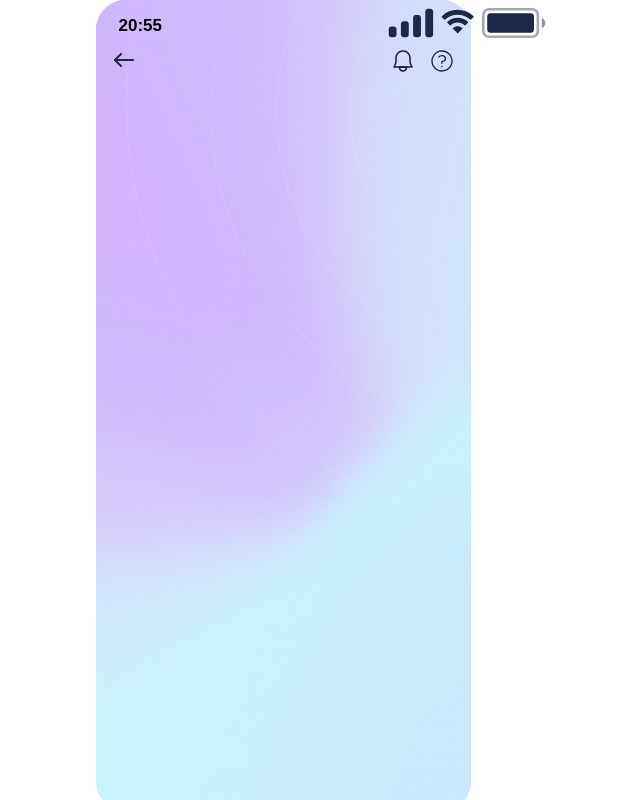
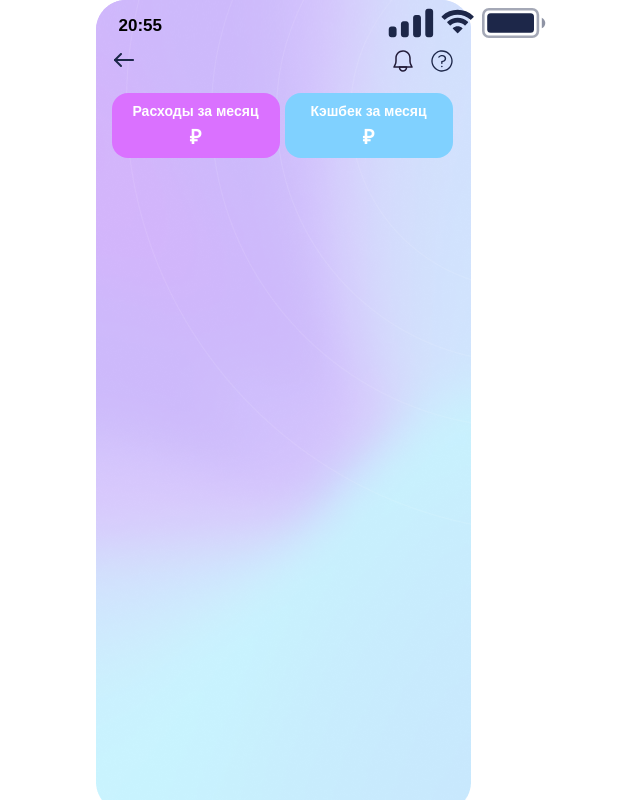
Before and after one commit to chashchinavera/pay2u, a React (Create React App) app: page / in a window 1280 px wide. Shown: the whole page, without its empty margins (357-997 px from the left). Built offline with nearby package versions, Linux system fonts and the light colour scheme.

Commit message:
add ButtonTab component

```diff
--- /dev/null
+++ b/src/components/button/Button.tsx
@@ -0,0 +1,45 @@
+import React, { ButtonHTMLAttributes, ReactNode } from "react";
+import classNames from "classnames";
+
+interface ButtonProps extends ButtonHTMLAttributes<HTMLButtonElement> {
+    varint: "small" | "big";
+    color: "violet" | "blue" | "purple";
+    children: ReactNode;
+}
+
+const Button: React.FC<ButtonProps> = ({
+    varint,
+    color,
+    className,
+    children,
+    ...rest
+}) => {
+
+    const baseClasses = "flex flex-col rounded-[16px] text-white";
+
+    const varintButtonClasses = {
+        "small": "h-[65px] min-w-[168px] font-semibold pt-[8px]",
+        "big": "h-[52px] font-bold",
+    };
+
+    const colorButtonClasses = {
+        "violet": "bg-violet",
+        "blue": "bg-blue-light",
+        "purple": "bg-primary",
+    };
+
+    const buttonClasses = classNames(
+        baseClasses,
+        varintButtonClasses[varint],
+        colorButtonClasses[color],
+        className
+    );
+
+    return (
+        <button className={buttonClasses} {...rest}>
+            {children}
+        </button>
+    )
+}
+
+export default Button;
--- /dev/null
+++ b/src/components/buttonTab/ButtonTab.tsx
@@ -0,0 +1,32 @@
+import Button from "../button/Button";
+
+function ButtonTab() {
+    return (
+        <div className="flex flex-row mx-[16px] gap-[5px] mt-[20px]">
+            <Button
+                varint="small"
+                color="violet"
+                className=""
+                children={
+                    <div className="w-[100%] flex flex-col justify-center">
+                        <p className="text-[14px] leading-[21px] mb-[3px]">Расходы за месяц</p>
+                        <p className="text-[20px] leading-[24px]">{} &#8381;</p>
+                    </div>
+                }
+            />
+            <Button
+                varint="small"
+                color="blue"
+                className=""
+                children={
+                    <div className="w-[100%] flex flex-col justify-center">
+                        <p className="text-[14px] leading-[21px] mb-[3px]">Кэшбек за месяц</p>
+                        <p className="text-[20px] leading-[24px]">{} &#8381;</p>
+                    </div>
+                }
+            />
+        </div>
+    )
+}
+
+export default ButtonTab;
--- a/src/components/main/Main.tsx
+++ b/src/components/main/Main.tsx
@@ -1,9 +1,11 @@
+import ButtonTab from "../buttonTab/ButtonTab";
 import NavigationTab from "../navigationTab/NavigationTab";
 
 function Main() {
     return (
         <div className="mt-[10px]">
            <NavigationTab />
+           <ButtonTab />
         </div>
     )
 }
--- a/tailwind.config.js
+++ b/tailwind.config.js
@@ -8,9 +8,12 @@ module.exports = {
         "background": "url('./images/background.png')",
       },
       colors: {
-        white: "#fff",
+        white: "#FFF",
         black: "#000",
-        blue: { dark: "#1D2749", light: "#80D1FF" },
+        blue: {
+          dark: "#1D2749",
+          light: "#80D1FF"
+        },
 
         purple: {
           text: "#8D59E9",
```
